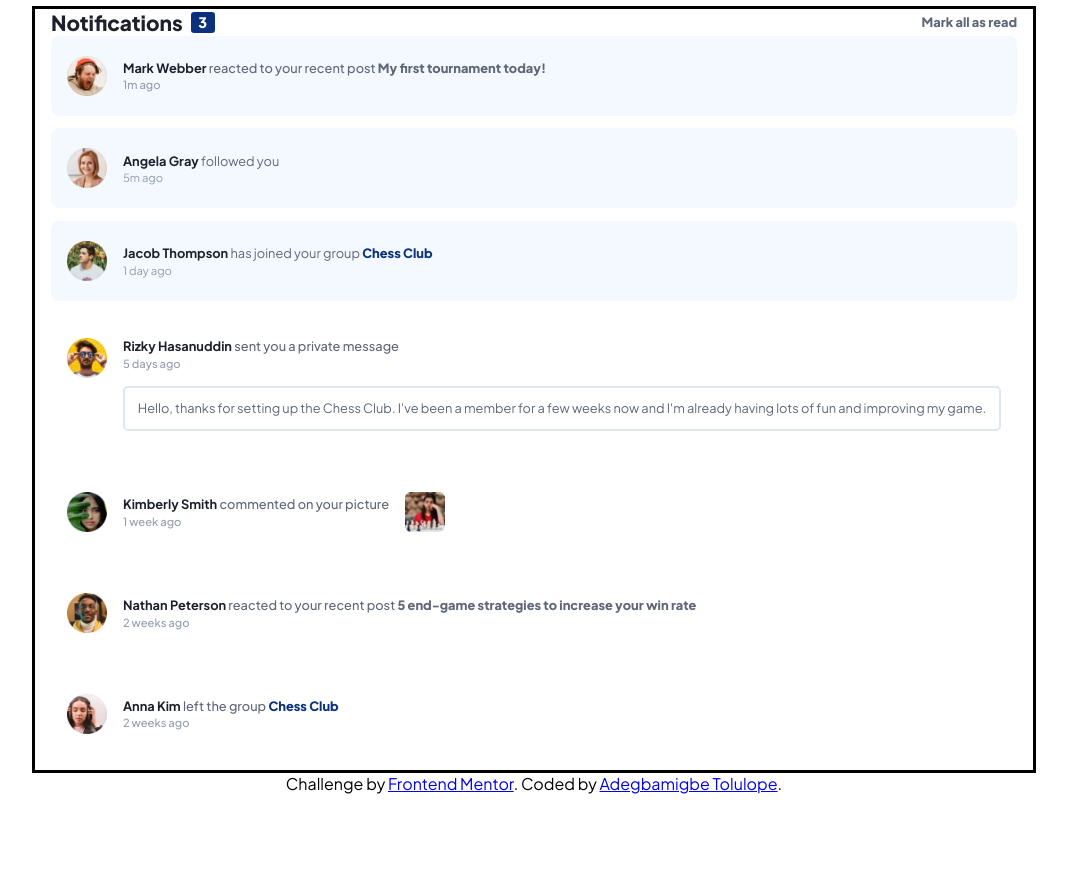
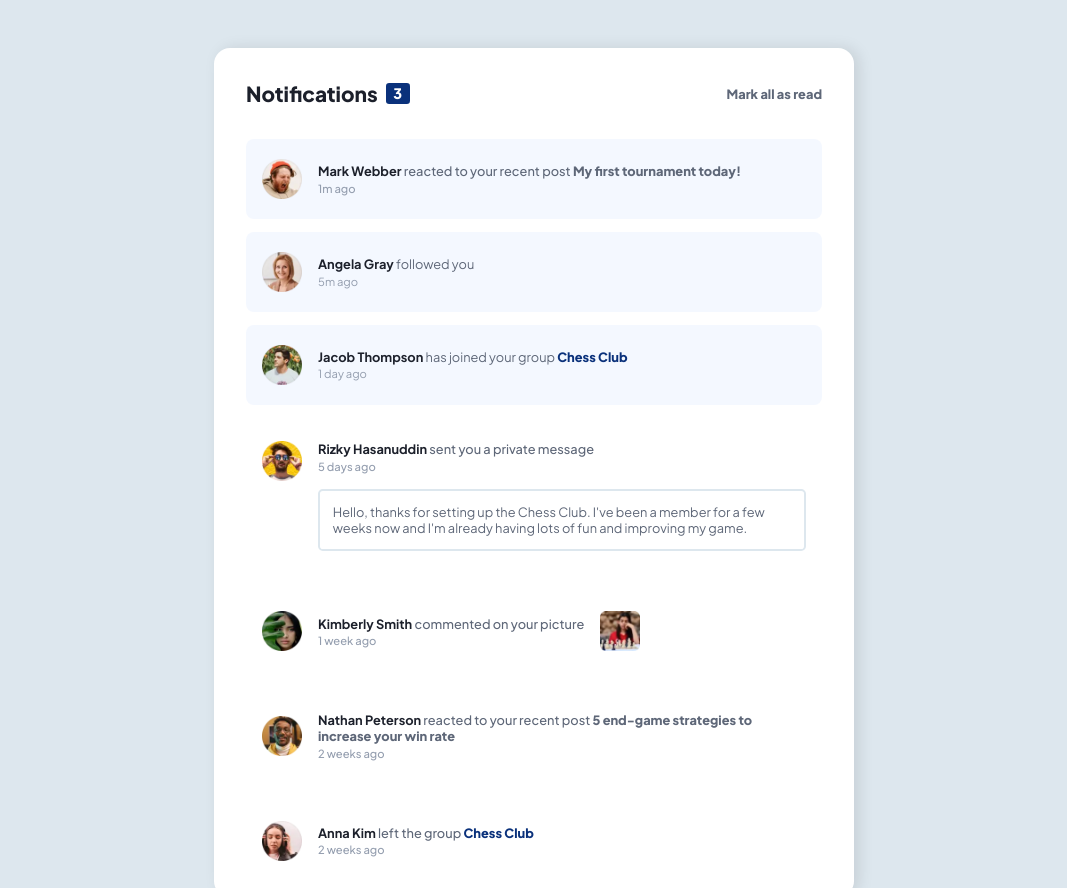
Before and after one commit to ioddgamers/Notifications-page, a plain HTML site: page index.html in a window 1280 px wide. Shown: the top 888 px of the page, without its empty margins (106-1173 px from the left). Before the commit the page ends 800 px from the top, so only its background shows below. Drawn offline with Linux system fonts and the light colour scheme.

Commit message:
Added the desktop styling version

```diff
--- a/style.css
+++ b/style.css
@@ -28,11 +28,11 @@ body {
 }
 
 .parent-container {
-    border: 3px solid black;
     display: flex;
     flex-direction: column;
     justify-content: center;
     align-items: center;
+    padding: 0 1rem;
 }
 
 
@@ -45,6 +45,7 @@ body {
     align-items: center;
     gap: 1rem;
     padding: 0 1rem;
+    margin: 2rem 0;
 }
 
 .notifications {
@@ -232,3 +233,18 @@ body {
 }
 
 /* User Notifications Section End */
+
+
+@media (min-width: 768px) {
+    body {
+        background-color: var(--Light-grayish-blue-2);
+    }
+    .parent-container {
+        width: 40rem;
+        height: auto;
+        margin: 3rem 0;
+        border-radius: 1rem;
+        background-color: white;
+        box-shadow: 5px 0px 15px 0px rgba(0,0,0,0.1);
+    }
+}
```
